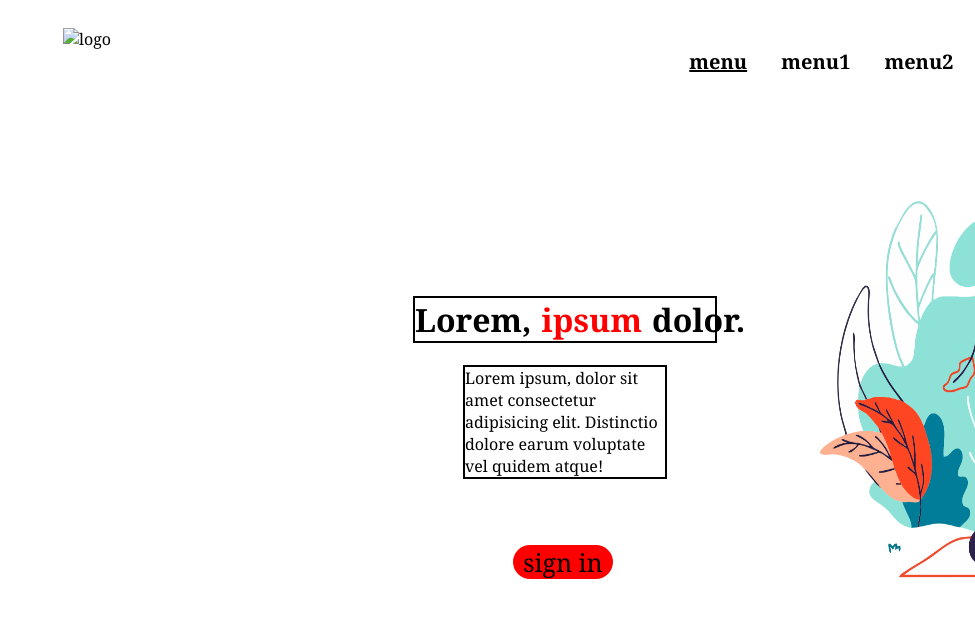
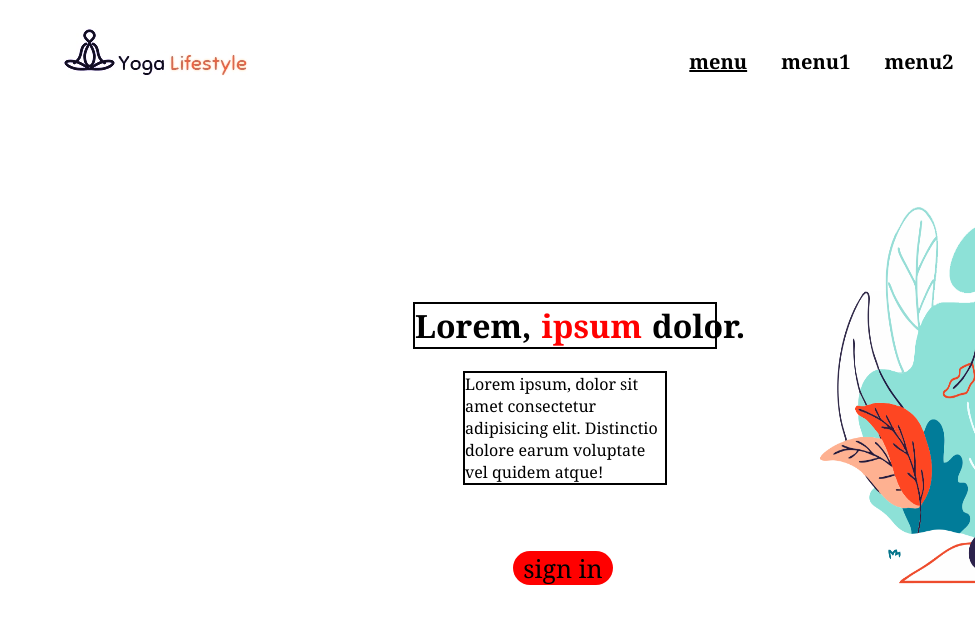
Before and after one commit to dstguy/demo_5_yoga, a website: page index.html in a window 1280 px wide. Shown: the top 634 px of the page, without its empty margins (305-1280 px from the left). Drawn offline with Linux system fonts and the light colour scheme; the site is published under a folder, as on GitHub Pages, so addresses that start at the root find nothing.

Commit message:
Update index.html

```diff
--- a/index.html
+++ b/index.html
@@ -9,7 +9,7 @@
 </head>
 <body>
     <nav class="nav">
-            <img class="logo" src="/pic/yoga-logo.gif" alt="logo">
+            <img class="logo" src="./pic/yoga-logo.gif" alt="logo">
 
         <div class="navl">
             <a href="#">menu</a>
```
